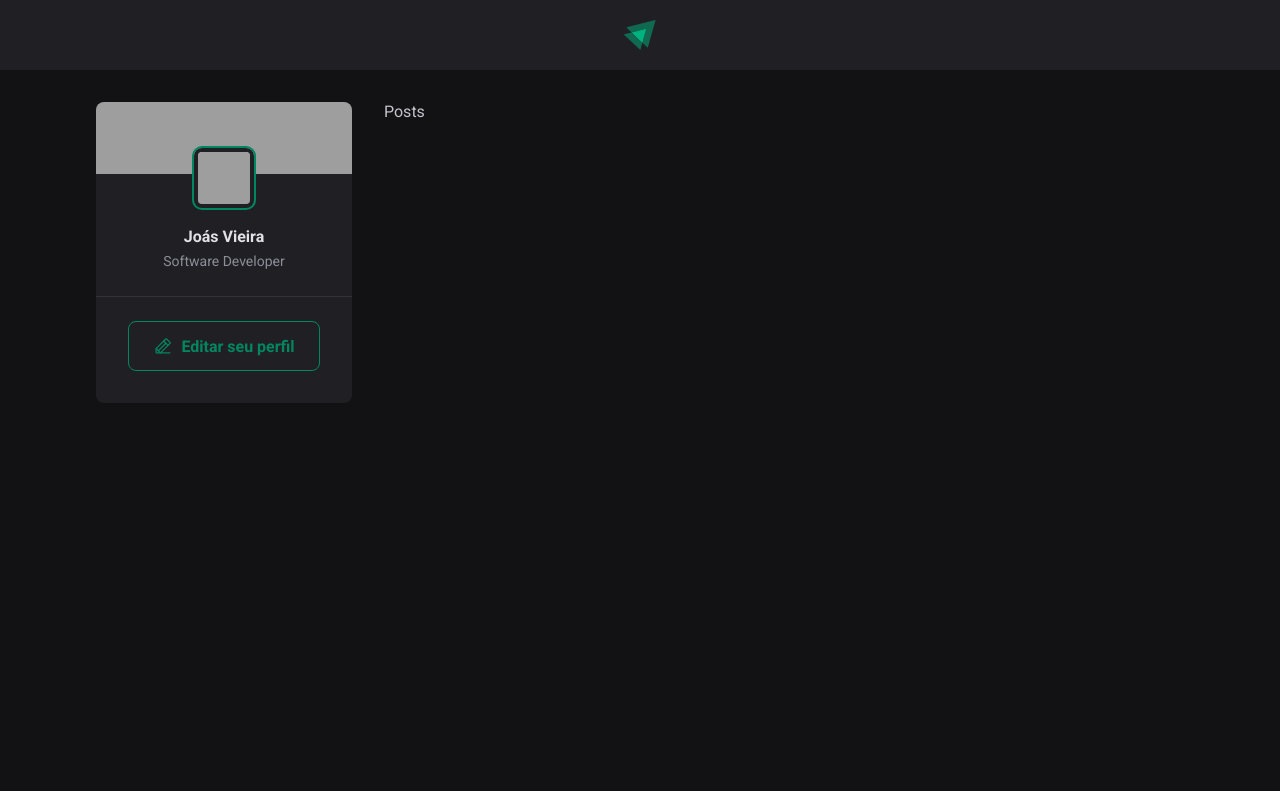
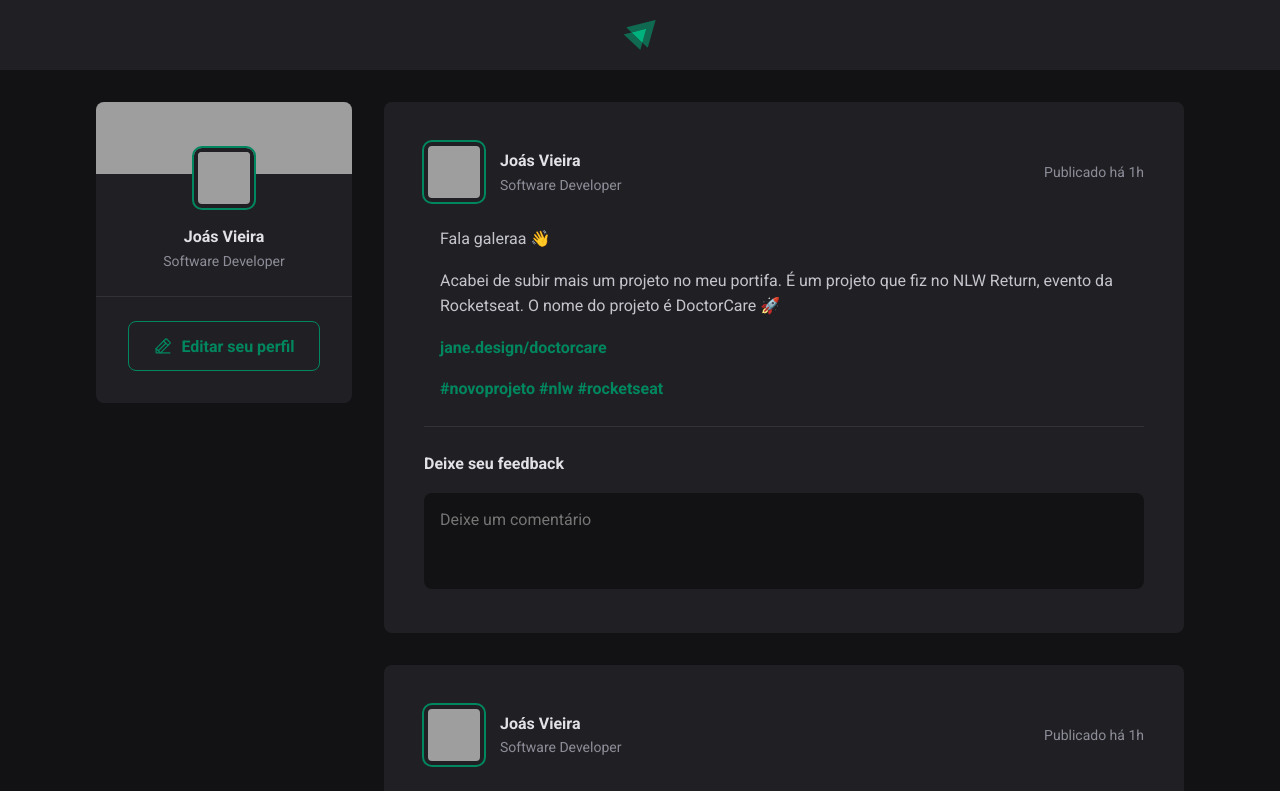
Before and after one commit to joas-vieira/simple-vite-blog, a React (Vite) app: page / in a window 1280 px wide. Shown: the top 791 px of the page. Built offline with nearby package versions, Linux system fonts and the light colour scheme; grey boxes are pictures that could not be loaded.

Commit message:
feat: add post

```diff
--- a/src/app.jsx
+++ b/src/app.jsx
@@ -1,9 +1,10 @@
 import { Header } from "./components/header/header";
+import { Sidebar } from "./components/sidebar/sidebar";
+import { Post } from "./components/post/post";
 
 import styles from './app.module.css'
 
 import './global.css'
-import { Sidebar } from "./components/sidebar/sidebar";
 
 export function App() {
   return (
@@ -14,7 +15,8 @@
         <Sidebar />
 
         <main>
-          Posts
+          <Post />
+          <Post />
         </main>
       </div>
     </>
--- /dev/null
+++ b/src/components/post/post.jsx
@@ -0,0 +1,52 @@
+// import PropTypes from 'prop-types';
+
+// Post.propTypes = {
+//   author: PropTypes.string.isRequired,
+//   content: PropTypes.string.isRequired
+// };
+
+import styles from './post.module.css';
+
+export function Post() {
+  return (
+    <article className={styles.post}>
+      <header>
+        <div className={styles.author}>
+          <img
+            className={styles.avatar}
+            src="https://media.licdn.com/dms/image/v2/D4D03AQHKK-0oLFhn8g/profile-displayphoto-shrink_800_800/profile-displayphoto-shrink_800_800/0/1678415489082?e=1744848000&v=beta&t=tUlOO1m2MstZrVbEGWRPxANVDbWMGXYZO8KQYCkbt9w"
+          />
+          <div className={styles.authorInfo}>
+            <strong>Joás Vieira</strong>
+            <span>Software Developer</span>
+          </div>
+        </div>
+
+        <time title='12 de Fevereiro ás 20:37h' dateTime="2025-02-12 19:37:00">Publicado há 1h</time>
+      </header>
+
+      <div className={styles.content}>
+        <p>Fala galeraa 👋</p>
+        <p>Acabei de subir mais um projeto no meu portifa. É um projeto que fiz no NLW Return, evento da Rocketseat. O nome do projeto é DoctorCare 🚀</p>
+        <p><a href="#">jane.design/doctorcare</a></p>
+        <p>
+          <a href="#">#novoprojeto</a>{' '}
+          <a href="#">#nlw</a>{' '}
+          <a href="#">#rocketseat</a>
+        </p>
+      </div>
+
+      <form className={styles.commentForm}>
+        <strong>Deixe seu feedback</strong>
+
+        <textarea
+          placeholder="Deixe um comentário"
+        />
+
+        <footer>
+          <button type="submit">Publicar</button>
+        </footer>
+      </form>
+    </article>
+  )
+}
--- /dev/null
+++ b/src/components/post/post.module.css
@@ -0,0 +1,119 @@
+.post {
+  background: var(--gray-800);
+  border-radius: 8px;
+  padding: 2.5rem;
+}
+
+.post + .post {
+  margin-top: 2rem;
+}
+
+.post > header {
+  display: flex;
+  align-items: center;
+  justify-content: space-between;
+}
+
+.author {
+  display: flex;
+  align-items: center;
+  gap: 1rem;
+}
+
+.avatar {
+  width: calc(3rem + 12px);
+  height: calc(3rem + 12px);
+  border-radius: 8px;
+  border: 4px solid var(--gray-800);
+  outline: 2px solid var(--green-500);
+}
+
+.authorInfo strong {
+  display: block;
+  color: var(--gray-100);
+  line-height: 1.6;
+}
+
+.authorInfo span {
+  display: block;
+  font-size: 0.875rem;
+  color: var(--gray-400);
+  line-height: 1.6;
+}
+
+.post > header time {
+  font-size: 0.875rem;
+  color: var(--gray-400);
+}
+
+.content {
+  line-height: 1.6;
+  color: var(--gray-300);
+  margin-top: 1.5rem;
+}
+
+.content p {
+  margin: 1rem;
+}
+
+.content a {
+  font-weight: bold;
+  color: var(--green-500);
+  text-decoration: none;
+}
+
+.content a:hover {
+  color: var(--green-300);
+}
+
+.commentForm {
+  width: 100%;
+  margin-top: 1.5rem;
+  padding-top: 1.5rem;
+  border-top: 1px solid var(--gray-600);
+}
+
+.commentForm > strong {
+  line-height: 1.6;
+  color: var(--gray-100);
+}
+
+.commentForm textarea {
+  width: 100%;
+  background: var(--gray-900);
+  border: 0;
+  resize: none;
+  height: 6rem;
+  padding: 1rem;
+  border-radius: 8px;
+  color: var(--gray-100);
+  line-height: 1.4;
+  margin-top: 1rem;
+}
+
+.commentForm footer {
+  visibility: hidden;
+  max-height: 0;
+}
+
+.commentForm:focus-within footer {
+  visibility: visible;
+  max-height: none;
+}
+
+.commentForm button[type="submit"] {
+  padding: 1rem 1.5rem;
+  margin-top: 1rem;
+  border-radius: 8px;
+  border: 0;
+  background: var(--green-500);
+  color: var(--white);
+  font-weight: bold;
+  cursor: pointer;
+
+  transition: background 0.2s;
+}
+
+.commentForm button[type="submit"]:hover {
+  background: var(--green-300);
+}
--- a/src/global.css
+++ b/src/global.css
@@ -9,7 +9,13 @@
   --gray-800: #202024;
   --gray-900: #121214;
 
+  --green-300: #00b37e;
   --green-500: #00875f;
+}
+
+:focus {
+  outline: transparent;
+  box-shadow: 0 0 0 2px var(--green-500);
 }
 
 * {
```
